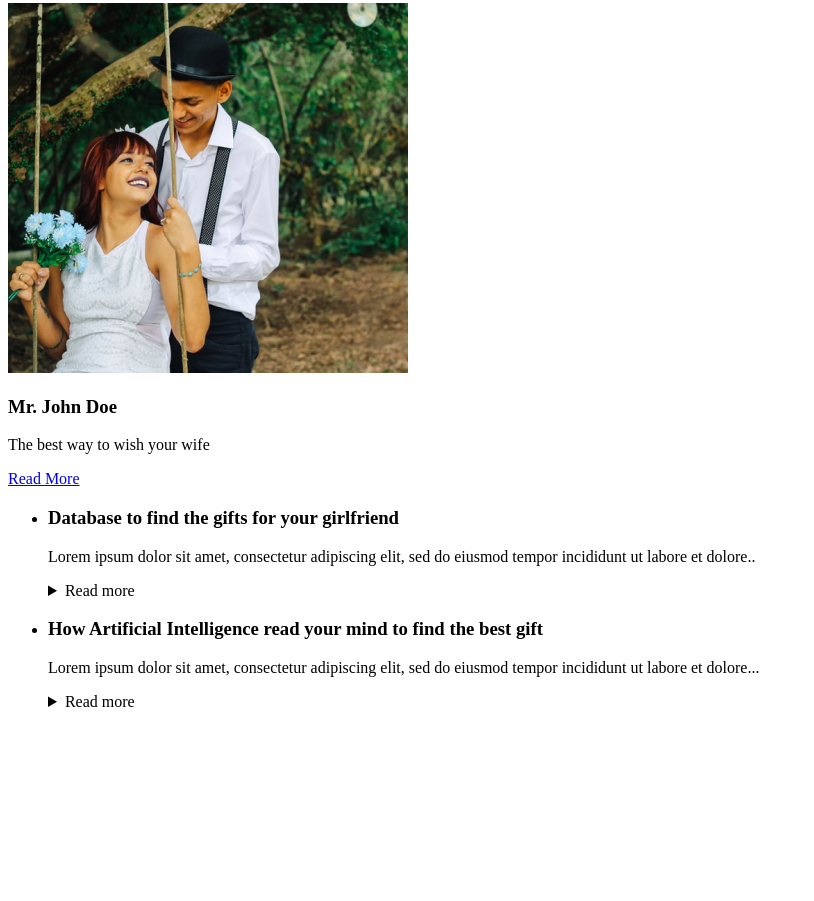
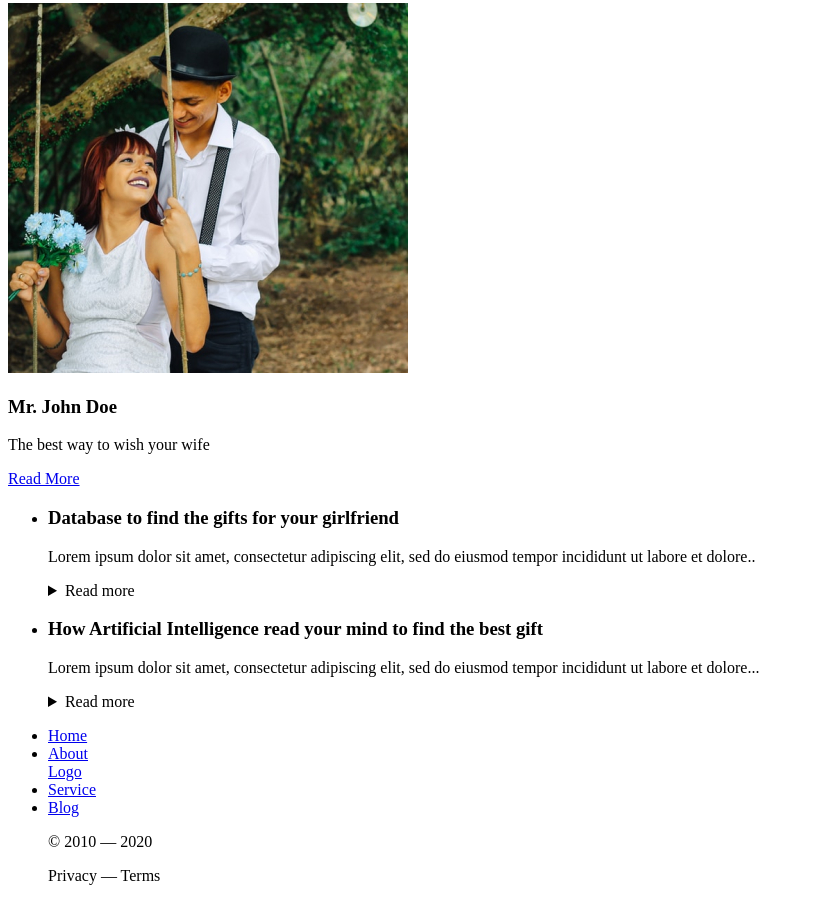
Before and after one commit to mstryuts/freebie, a plain HTML site: page index.html in a window 1280 px wide. Shown: the part 1133-2034 px from the top of the page, without its empty margins (0-814 px from the left). Before the commit the page ends 1860 px from the top, so only its background shows below. Drawn offline with Linux system fonts and the light colour scheme.

Commit message:
footer +

```diff
--- a/index.html
+++ b/index.html
@@ -120,6 +120,16 @@
         </ul>
       </section>
     </main>
-    <footer></footer>
+    <footer>
+      <ul>
+        <li><a href="#">Home</a></li>
+        <li><a href="#">About</a></li>
+        <a href="#">Logo</a>
+        <li><a href="#">Service</a></li>
+        <li><a href="#">Blog</a></li>
+        <p>© 2010 — 2020</p>
+        <p>Privacy — Terms</p>
+      </ul>
+    </footer>
   </body>
 </html>
```
